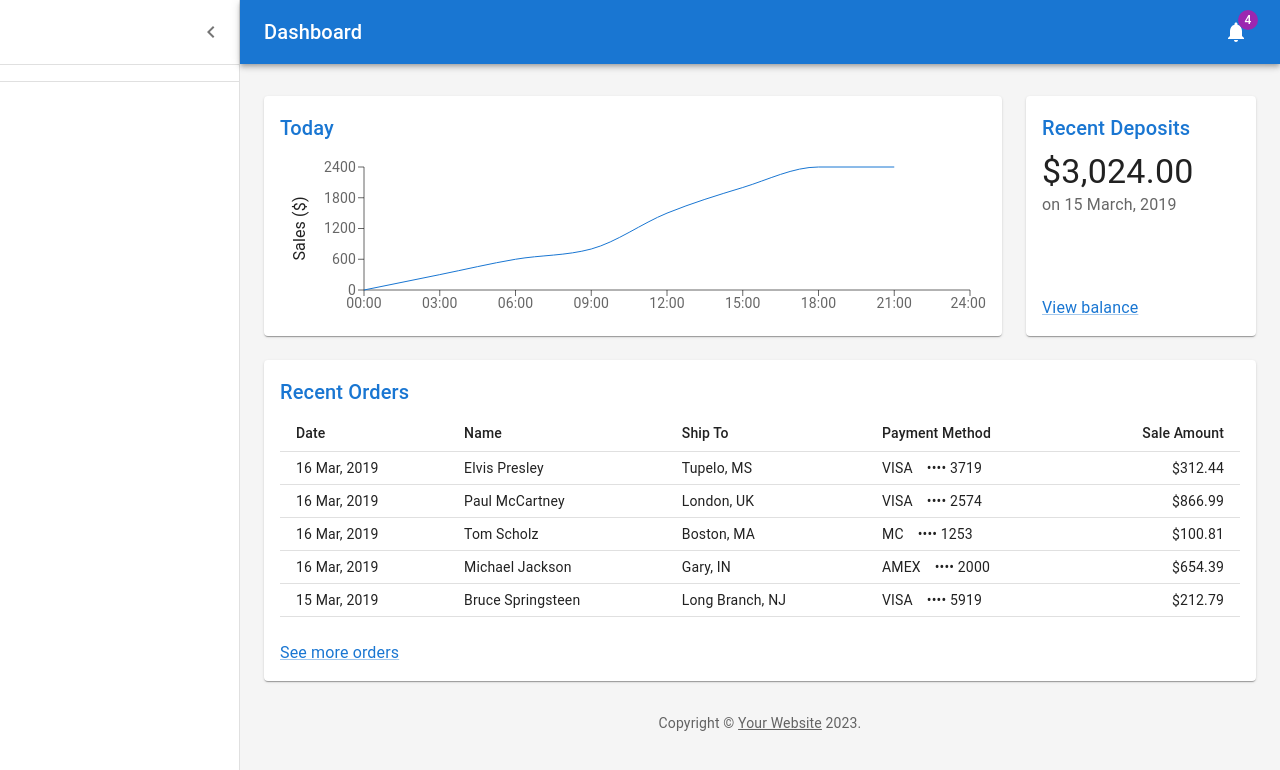
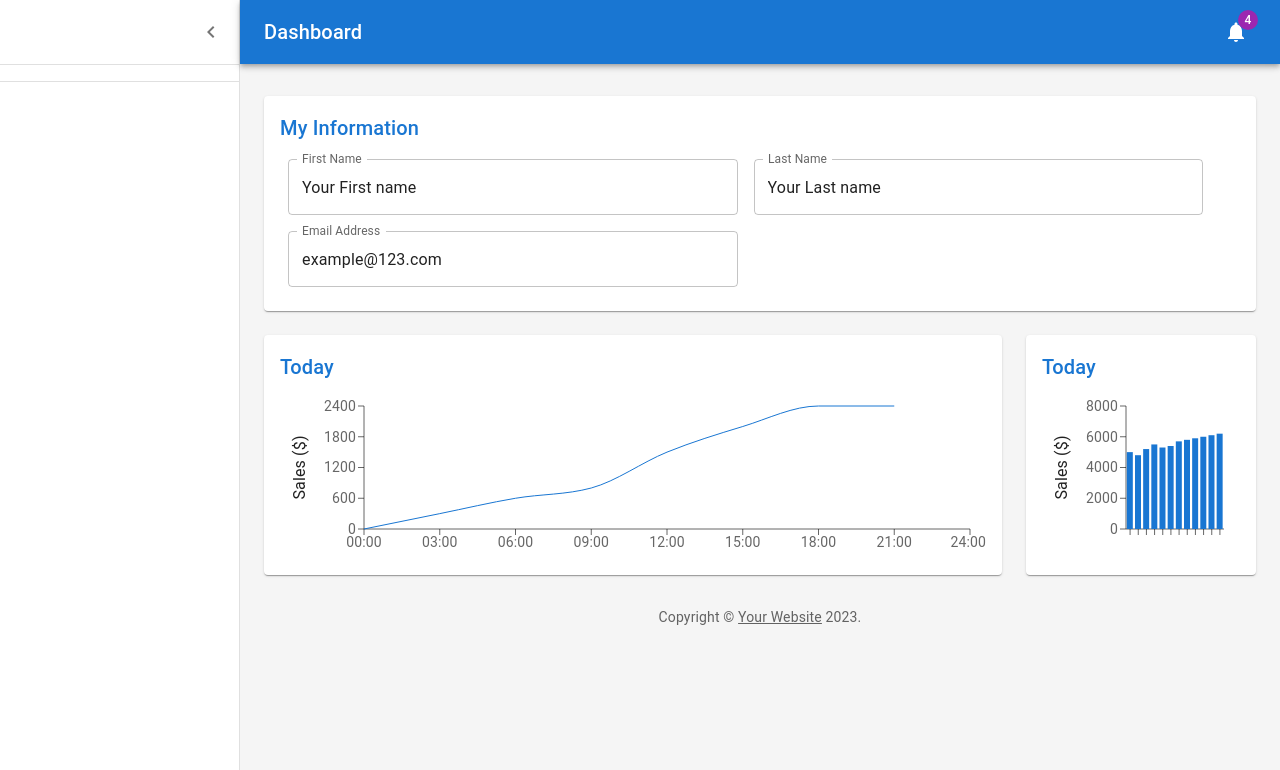
Before and after one commit to DongqiaoHe/bobobobo_hackathon, a React (Create React App) app in the folder bobobobo_frontend/: page /profile in a window 1280 px wide. Shown: the top 770 px of the page. Built offline with nearby package versions, Linux system fonts and the light colour scheme; the HTML template or start-up script is replaced by a standard one.

Commit message:
changes profile

```diff
--- /dev/null
+++ b/bobobobo_frontend/src/component/Profile/BarChart.tsx
@@ -0,0 +1,67 @@
+import * as React from 'react'
+import { useTheme } from '@mui/material/styles'
+import {
+  BarChart,
+  Bar,
+  XAxis,
+  YAxis,
+  Label,
+  ResponsiveContainer,
+} from 'recharts'
+import Title from './Title'
+
+const data = [
+  { month: 'January', amount: 5000 },
+  { month: 'February', amount: 4800 },
+  { month: 'March', amount: 5200 },
+  { month: 'April', amount: 5500 },
+  { month: 'May', amount: 5300 },
+  { month: 'June', amount: 5400 },
+  { month: 'July', amount: 5700 },
+  { month: 'August', amount: 5800 },
+  { month: 'September', amount: 5900 },
+  { month: 'October', amount: 6000 },
+  { month: 'November', amount: 6100 },
+  { month: 'December', amount: 6200 },
+]
+
+export default function BarChartComponent() {
+  const theme = useTheme()
+
+  return (
+    <React.Fragment>
+      <Title>Today</Title>
+      <ResponsiveContainer>
+        <BarChart
+          data={data}
+          margin={{
+            top: 16,
+            right: 16,
+            bottom: 0,
+            left: 24,
+          }}>
+          <XAxis
+            dataKey="time"
+            stroke={theme.palette.text.secondary}
+            style={theme.typography.body2}
+          />
+          <YAxis
+            stroke={theme.palette.text.secondary}
+            style={theme.typography.body2}>
+            <Label
+              angle={270}
+              position="left"
+              style={{
+                textAnchor: 'middle',
+                fill: theme.palette.text.primary,
+                ...theme.typography.body1,
+              }}>
+              Sales ($)
+            </Label>
+          </YAxis>
+          <Bar dataKey="amount" fill={theme.palette.primary.main} />
+        </BarChart>
+      </ResponsiveContainer>
+    </React.Fragment>
+  )
+}
--- a/bobobobo_frontend/src/component/Profile/Orders.tsx
+++ b/bobobobo_frontend/src/component/Profile/Orders.tsx
@@ -1,11 +1,12 @@
-import * as React from 'react';
-import Link from '@mui/material/Link';
-import Table from '@mui/material/Table';
-import TableBody from '@mui/material/TableBody';
-import TableCell from '@mui/material/TableCell';
-import TableHead from '@mui/material/TableHead';
-import TableRow from '@mui/material/TableRow';
-import Title from './Title';
+import * as React from 'react'
+import Link from '@mui/material/Link'
+import Table from '@mui/material/Table'
+import TableBody from '@mui/material/TableBody'
+import TableCell from '@mui/material/TableCell'
+import TableHead from '@mui/material/TableHead'
+import TableRow from '@mui/material/TableRow'
+import Title from './Title'
+import { Box, TextField, Grid } from '@mui/material'
 
 // Generate Order Data
 function createData(
@@ -14,80 +15,54 @@ function createData(
   name: string,
   shipTo: string,
   paymentMethod: string,
-  amount: number,
+  amount: number
 ) {
-  return { id, date, name, shipTo, paymentMethod, amount };
+  return { id, date, name, shipTo, paymentMethod, amount }
 }
 
-const rows = [
-  createData(
-    0,
-    '16 Mar, 2019',
-    'Elvis Presley',
-    'Tupelo, MS',
-    'VISA ⠀•••• 3719',
-    312.44,
-  ),
-  createData(
-    1,
-    '16 Mar, 2019',
-    'Paul McCartney',
-    'London, UK',
-    'VISA ⠀•••• 2574',
-    866.99,
-  ),
-  createData(2, '16 Mar, 2019', 'Tom Scholz', 'Boston, MA', 'MC ⠀•••• 1253', 100.81),
-  createData(
-    3,
-    '16 Mar, 2019',
-    'Michael Jackson',
-    'Gary, IN',
-    'AMEX ⠀•••• 2000',
-    654.39,
-  ),
-  createData(
-    4,
-    '15 Mar, 2019',
-    'Bruce Springsteen',
-    'Long Branch, NJ',
-    'VISA ⠀•••• 5919',
-    212.79,
-  ),
-];
-
 function preventDefault(event: React.MouseEvent) {
-  event.preventDefault();
+  event.preventDefault()
 }
 
 export default function Orders() {
   return (
     <React.Fragment>
-      <Title>Recent Orders</Title>
-      <Table size="small">
-        <TableHead>
-          <TableRow>
-            <TableCell>Date</TableCell>
-            <TableCell>Name</TableCell>
-            <TableCell>Ship To</TableCell>
-            <TableCell>Payment Method</TableCell>
-            <TableCell align="right">Sale Amount</TableCell>
-          </TableRow>
-        </TableHead>
-        <TableBody>
-          {rows.map((row) => (
-            <TableRow key={row.id}>
-              <TableCell>{row.date}</TableCell>
-              <TableCell>{row.name}</TableCell>
-              <TableCell>{row.shipTo}</TableCell>
-              <TableCell>{row.paymentMethod}</TableCell>
-              <TableCell align="right">{`$${row.amount}`}</TableCell>
-            </TableRow>
-          ))}
-        </TableBody>
-      </Table>
-      <Link color="primary" href="#" onClick={preventDefault} sx={{ mt: 3 }}>
-        See more orders
-      </Link>
+      <Title>My Information</Title>
+      <Box
+        component="form"
+        sx={{
+          '& #outlined-read-only-input-email': { width: '100ch' },
+          '& .MuiTextField-root': { m: 1, width: '50ch' },
+        }}
+        noValidate
+        autoComplete="off">
+        <div>
+          <TextField
+            id="outlined-read-only-input-fname"
+            label="First Name"
+            defaultValue="Your First name"
+            InputProps={{
+              readOnly: true,
+            }}
+          />
+          <TextField
+            id="outlined-read-only-input-lname"
+            label="Last Name"
+            defaultValue="Your Last name"
+            InputProps={{
+              readOnly: true,
+            }}
+          />
+          <TextField
+            id="outlined-read-only-input-email"
+            label="Email Address"
+            defaultValue="example@123.com"
+            InputProps={{
+              readOnly: true,
+            }}
+          />
+        </div>
+      </Box>
     </React.Fragment>
-  );
+  )
 }
--- a/bobobobo_frontend/src/component/Profile/Profile.tsx
+++ b/bobobobo_frontend/src/component/Profile/Profile.tsx
@@ -19,6 +19,7 @@ import ChevronLeftIcon from '@mui/icons-material/ChevronLeft'
 import NotificationsIcon from '@mui/icons-material/Notifications'
 import { mainListItems, secondaryListItems } from './listItems'
 import Chart from './Chart'
+import BarChart from './BarChart'
 import Deposits from './Deposits'
 import Orders from './Orders'
 
@@ -166,8 +167,14 @@ export default function Profile() {
           <Toolbar />
           <Container maxWidth="lg" sx={{ mt: 4, mb: 4 }}>
             <Grid container spacing={3}>
+              {/* Recent Orders */}
+              <Grid item xs={12}>
+                <Paper sx={{ p: 2, display: 'flex', flexDirection: 'column' }}>
+                  <Orders />
+                </Paper>
+              </Grid>
               {/* Chart */}
-              <Grid item xs={12} md={8} lg={9}>
+              <Grid item xs={12} md={7} lg={9}>
                 <Paper
                   sx={{
                     p: 2,
@@ -178,8 +185,8 @@ export default function Profile() {
                   <Chart />
                 </Paper>
               </Grid>
-              {/* Recent Deposits */}
-              <Grid item xs={12} md={4} lg={3}>
+              {/* Bar Chart */}
+              <Grid item xs={12} md={5} lg={3}>
                 <Paper
                   sx={{
                     p: 2,
@@ -187,13 +194,7 @@ export default function Profile() {
                     flexDirection: 'column',
                     height: 240,
                   }}>
-                  <Deposits />
-                </Paper>
-              </Grid>
-              {/* Recent Orders */}
-              <Grid item xs={12}>
-                <Paper sx={{ p: 2, display: 'flex', flexDirection: 'column' }}>
-                  <Orders />
+                  <BarChart />
                 </Paper>
               </Grid>
             </Grid>
```
Also changed, not shown: 1 other file (tests, documents, lock files or other folders).
